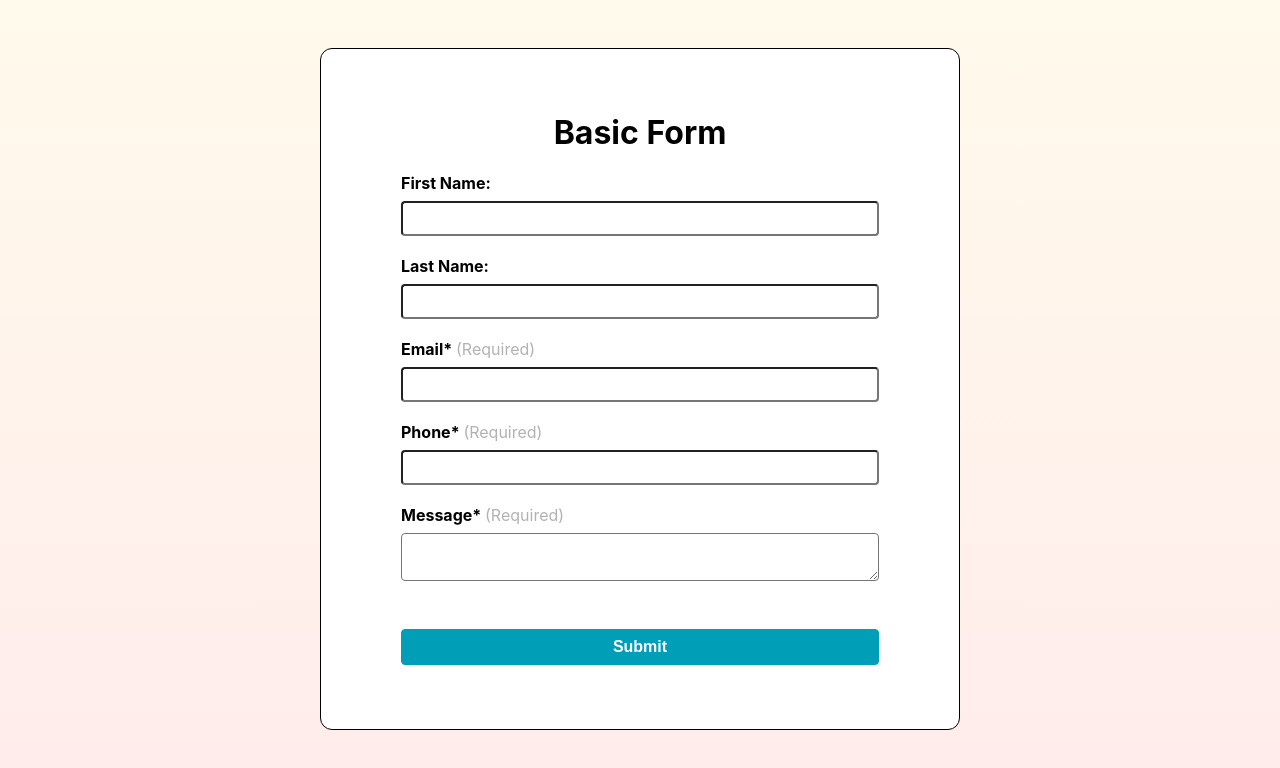
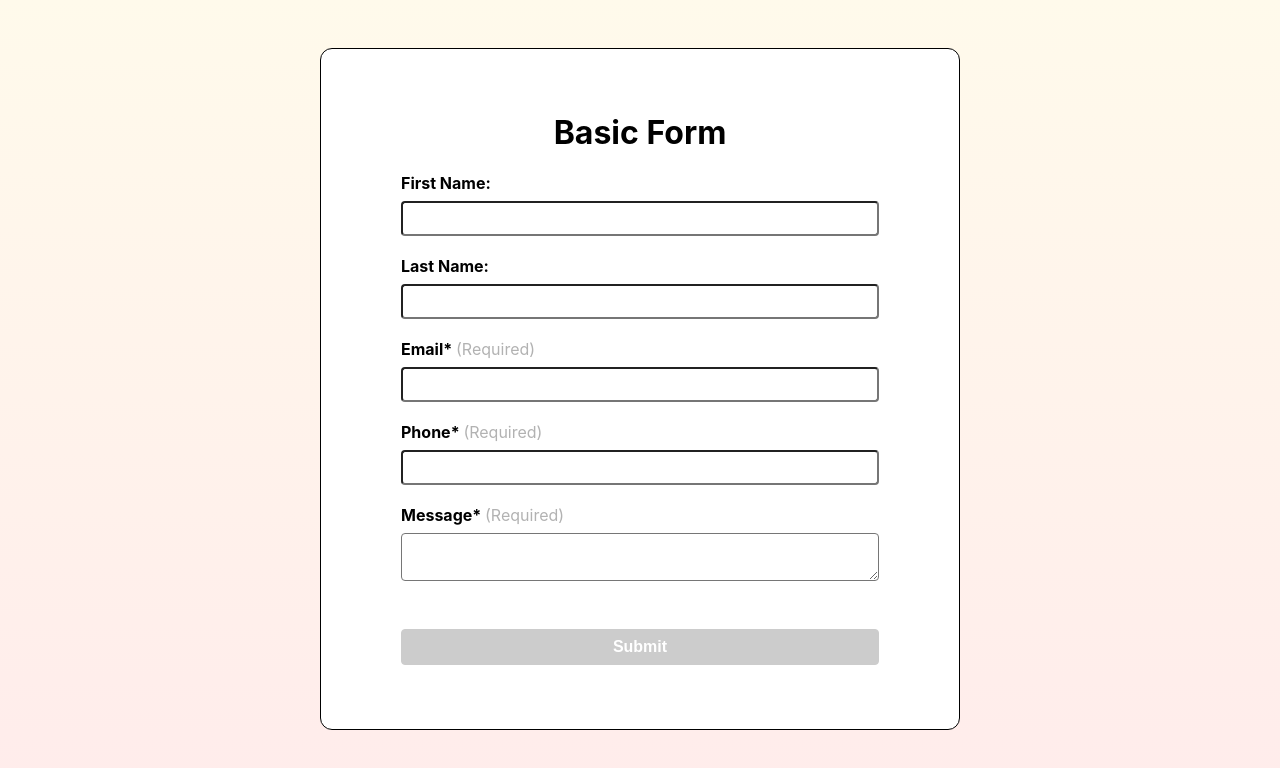
Before and after one commit to Yadahi/simple-form, a React (Create React App) app: page / in a window 1280 px wide. Shown: the top 768 px of the page. Built offline with nearby package versions, Linux system fonts and the light colour scheme.

Commit message:
[STYLE] add disabled color to button

```diff
--- a/src/components/BasicForm.js
+++ b/src/components/BasicForm.js
@@ -141,8 +141,9 @@ const BasicForm = () => {
       <div className="form-control">
         <h1 className="form-control__heading">Basic Form</h1>
         {isLoading && <p>Loading...</p>}
-        {isError && <p>Invalid email: {emailInput}</p>}
-        <form class="form-control__form" onSubmit={formSubmitHandler}>
+        {/* {is} */}
+        {/* {isError && <p>Invalid email: {emailInput}</p>} */}
+        <form className="form-control__form" onSubmit={formSubmitHandler}>
           <div className="form-control__group">
             <div>
               <label htmlFor="first-name">First Name:</label>
--- /dev/null
+++ b/src/components/ErrorMessage.js
@@ -0,0 +1,5 @@
+const ErrorMessage = (message, value) => {
+  <p>{message}</p>;
+};
+
+export default ErrorMessage;
--- a/src/components/basic-form.styles.scss
+++ b/src/components/basic-form.styles.scss
@@ -58,5 +58,12 @@
       background-color: #005866;
       border-color: #005866;
     }
+    // TODO change color
+    &:disabled,
+    &:disabled:hover,
+    &:disabled:active {
+      background-color: #ccc;
+      border-color: #ccc;
+    }
   }
 }
```
